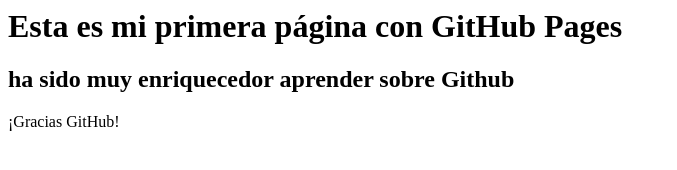
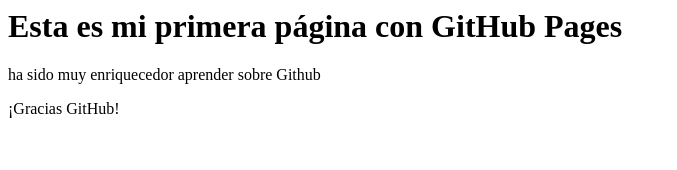
Before and after one commit to ldorigob/Scale, a plain HTML site: page index.html in a window 1280 px wide. Shown: the whole page, without its empty margins (0-677 px from the left). Drawn offline with Linux system fonts and the light colour scheme.

Commit message:
Update index.html

```diff
--- a/index.html
+++ b/index.html
@@ -1,5 +1,5 @@
 <html>
 <h1> Esta es mi primera página con GitHub Pages </h1>
-<h2> ha sido muy enriquecedor aprender sobre Github </h2>
+<p> ha sido muy enriquecedor aprender sobre Github </p>
 <p>¡Gracias GitHub!</p>
 </html>
```
